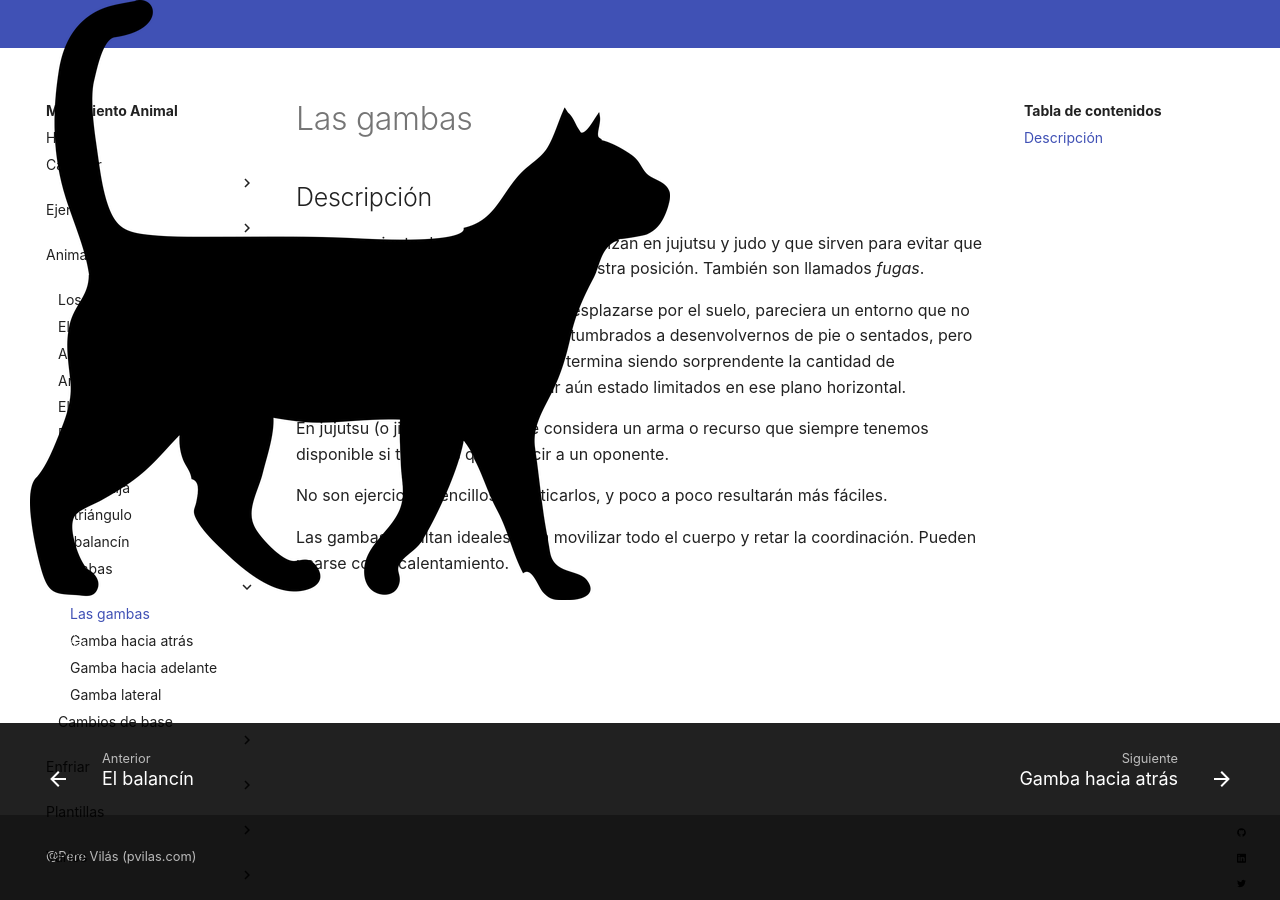
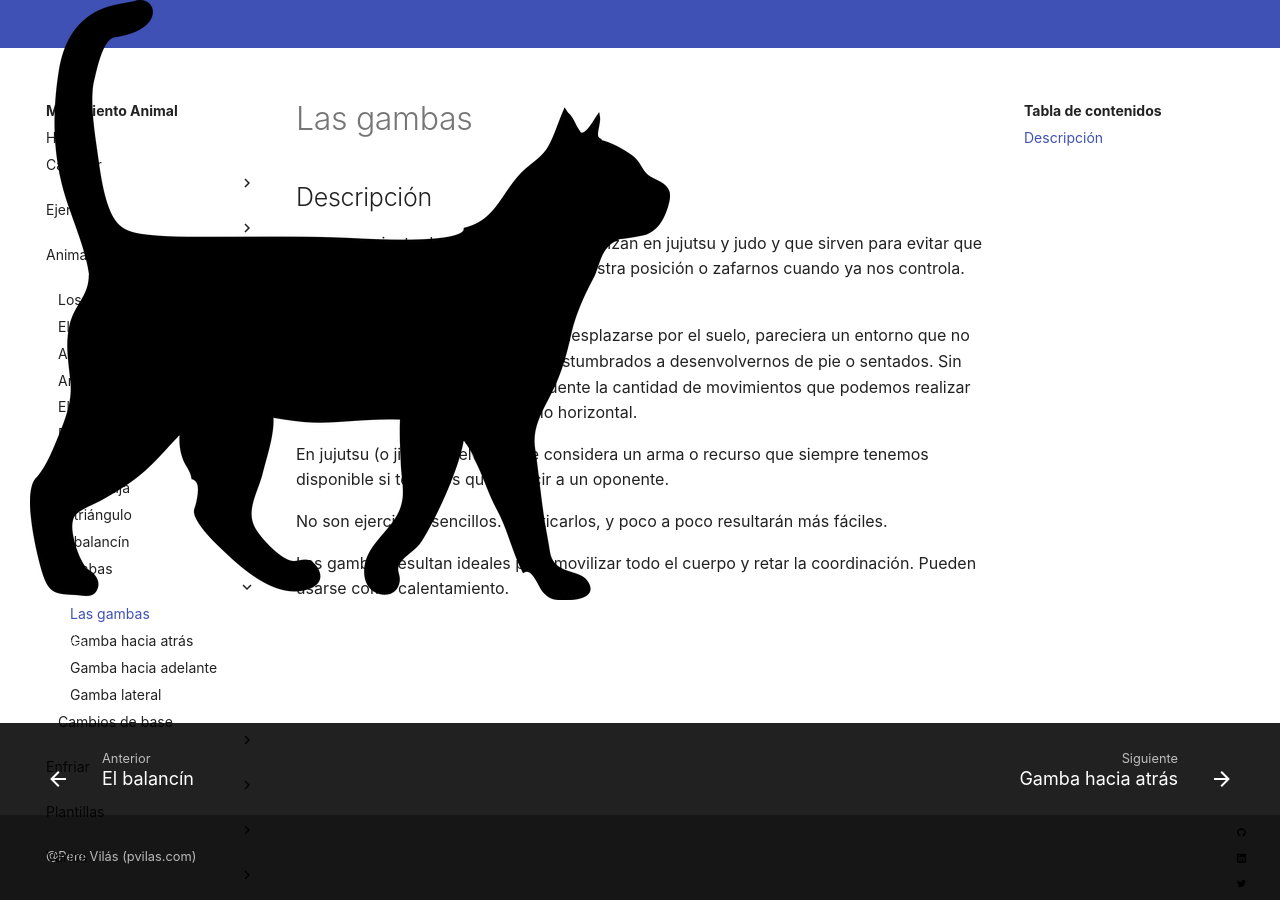
Before and after one commit to pvilas/animal-movements, an MkDocs documentation site: the page built from docs/animales/gambas/index.md, in a window 1280 px wide. Built offline with MkDocs 1.6.1 and Material for MkDocs 9.7.7, drawn with Linux system fonts in a browser that asks for light colours.

```diff
--- a/docs/animales/gambas/index.md
+++ b/docs/animales/gambas/index.md
@@ -1,8 +1,8 @@
 ## Descripción
 
-Son un conjunto de ejercicios que se realizan en jujutsu y judo y que sirven para evitar que el contrincante ejerza control sobre nuestra posición. También son llamados *fugas*.
+Son un conjunto de ejercicios que se realizan en jujutsu y judo y que sirven para evitar que el contrincante ejerza control sobre nuestra posición o zafarnos cuando ya nos controla. También son llamados *fugas*.
 
-Al principio puede resultar extraño desplazarse por el suelo, pareciera un entorno que no nos es familiar ya que estamos acostumbrados a desenvolvernos de pie o sentados, pero con los brazos libres. Sin embargo, termina siendo sorprendente la cantidad de movimientos que podemos realizar aún estado limitados en ese plano horizontal.
+Al principio puede resultar extraño desplazarse por el suelo, pareciera un entorno que no nos es familiar ya que estamos acostumbrados a desenvolvernos de pie o sentados. Sin embargo, termina siendo sorprendente la cantidad de movimientos que podemos realizar aún estado limitados en ese plano horizontal.
 
 En jujutsu (o jiu-jitsu) el suelo se considera un arma o recurso que siempre tenemos disponible si tenemos que reducir a un oponente.
 
--- a/mkdocs.yml
+++ b/mkdocs.yml
@@ -100,4 +100,5 @@ nav:
     - 'Mis videos de Pilates': 'varios/pilates.md'
     # - 'Mkdocs': 'varios/mkdocs.md'
     - 'Fuentes': 'varios/fuentes.md'
+    - 'Próximamente': 'varios/proximamente.md'
     - 'Entorno': 'varios/variables.md'
```
Also changed, not shown: docs/index.md (+1 -1 lines), todo.md (+3 -2 lines).
